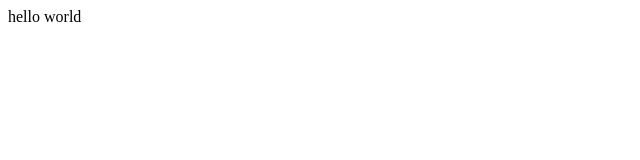
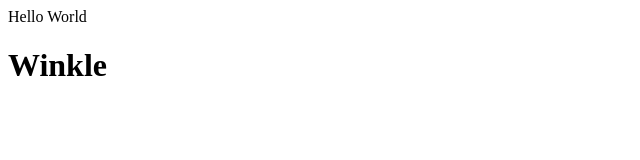
Before and after one commit to Bhupinder12345-singh/gitdemo, a plain HTML site: page index.html in a window 1280 px wide. Shown: the whole page, without its empty margins (0-640 px from the left). Drawn offline with Linux system fonts and the light colour scheme.

Commit message:
Add new files

```diff
--- a/index.html
+++ b/index.html
@@ -1 +1,2 @@
-<p>hello world</p>
+<p>Hello World</p>
+<h1>Winkle</h1>
```
Also changed, not shown: new.html (added, +1 -0 lines).
